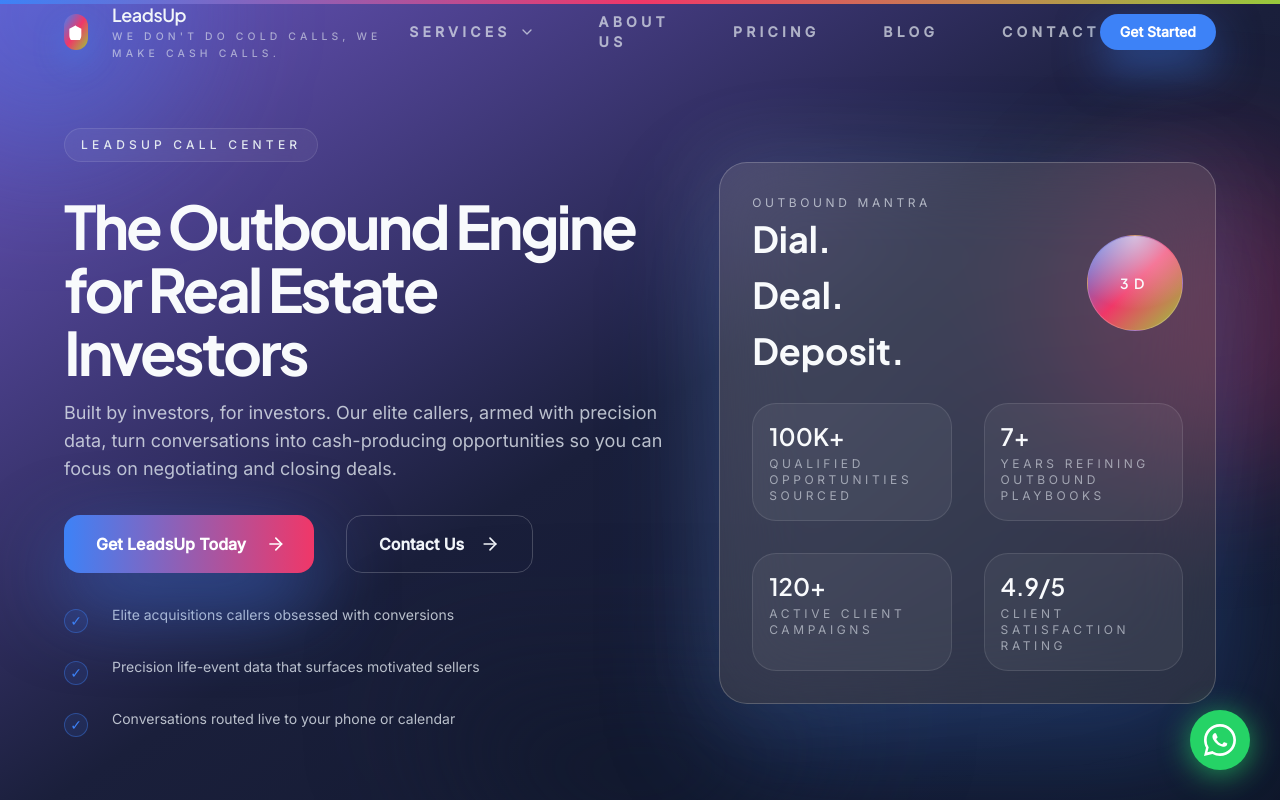
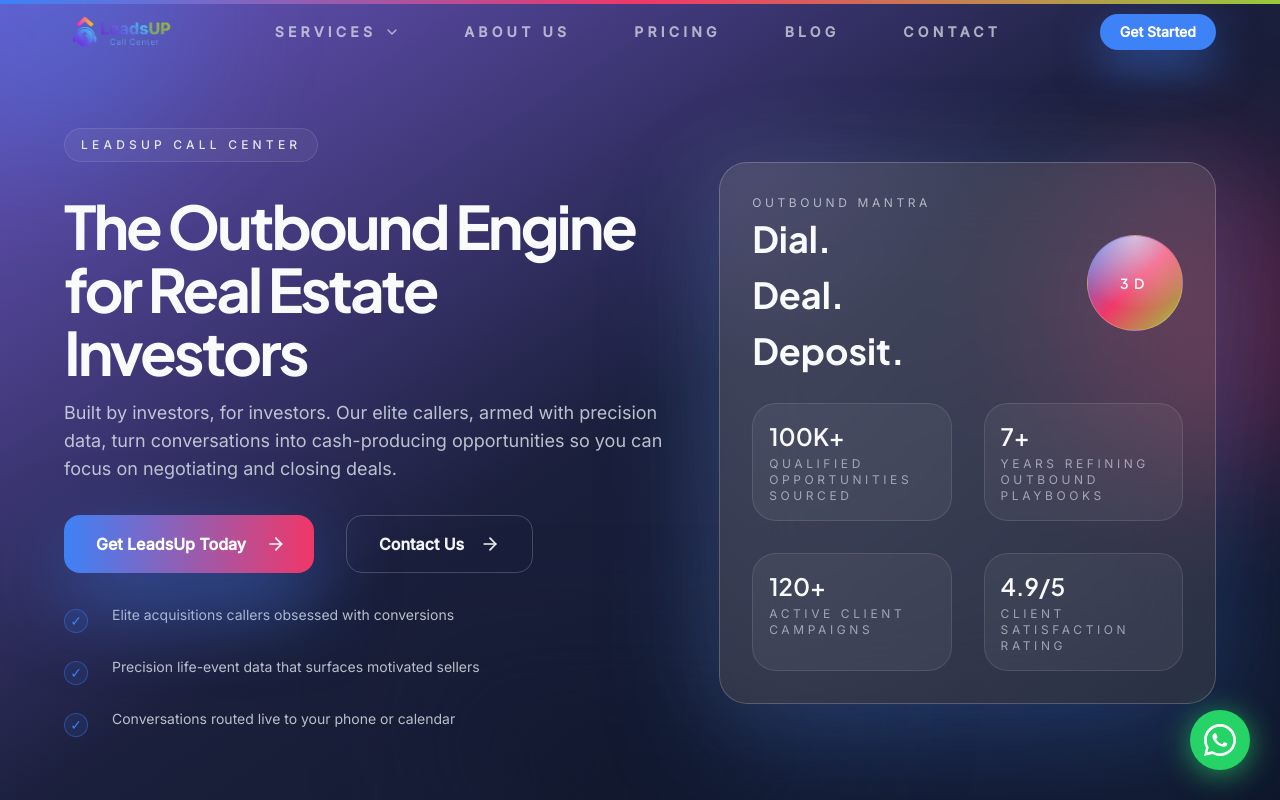
Before and after one commit to adnanelgamasyy/leadsup, a React (Vite) app: page / in a window 1280 px wide. Shown: the top 800 px of the page. Built offline with nearby package versions, Linux system fonts and the light colour scheme.

Commit message:
fix: update EnhancedHeader to use PNG logo instead of SVG icon

```diff
--- a/src/components/EnhancedHeader.tsx
+++ b/src/components/EnhancedHeader.tsx
@@ -52,16 +52,12 @@ export default function EnhancedHeader() {
       <div className="mx-auto w-full px-6 sm:px-10 lg:px-16">
         <div className="flex h-16 items-center justify-between">
           {/* Logo */}
-          <Link to="/" className="relative z-10 flex items-center gap-3">
-            <div className="flex h-9 w-9 items-center justify-center rounded-xl bg-gradient-to-br from-action-blue via-energetic-pink to-vibrant-green shadow-[0_12px_30px_rgba(61,130,247,0.45)] transition-transform duration-300 hover:scale-105">
-              <svg className="h-4 w-4 text-white" fill="currentColor" viewBox="0 0 24 24">
-                <path d="M12 2L2 7v10c0 5.55 3.84 10.74 9 12 5.16-1.26 9-6.45 9-12V7l-10-5z" />
-              </svg>
-            </div>
-            <div className="flex flex-col">
-              <span className="font-plus-jakarta-sans text-lg font-semibold tracking-tight text-slate-100">LeadsUp</span>
-              <span className="text-[0.65rem] uppercase tracking-[0.4em] text-slate-200/60">We don't do cold calls, we make cash calls.</span>
-            </div>
+          <Link to="/" className="relative z-10 flex items-center group">
+            <img
+              src="/leadsup-logo.png"
+              alt="The Leads Up Logo"
+              className="h-14 w-auto transition-transform duration-300 group-hover:scale-105"
+            />
           </Link>
 
           {/* Desktop Navigation */}
```
